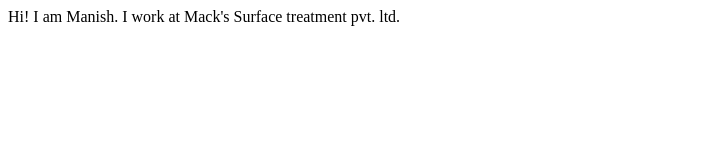
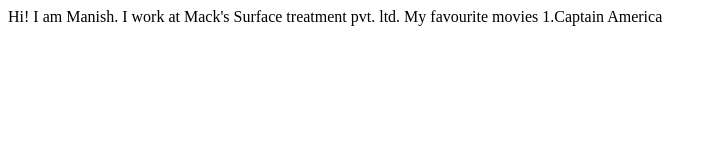
Before and after one commit to ManishPrjapat/ManishPrajapatisite, a plain HTML site: page index.html in a window 1280 px wide. Shown: the whole page, without its empty margins (0-718 px from the left). Drawn offline with Linux system fonts and the light colour scheme.

Commit message:
update: interest

```diff
--- a/index.html
+++ b/index.html
@@ -7,6 +7,12 @@
     <title>ManishPrajapatisite</title>
 </head>
 <body>
-    Hi! I am Manish. I work at Mack's Surface treatment pvt. ltd.
+    Hi! I am Manish.
+
+    I work at Mack's Surface treatment pvt. ltd.
+
+    My favourite movies
+    1.Captain America
+
 </body>
 </html>
```
